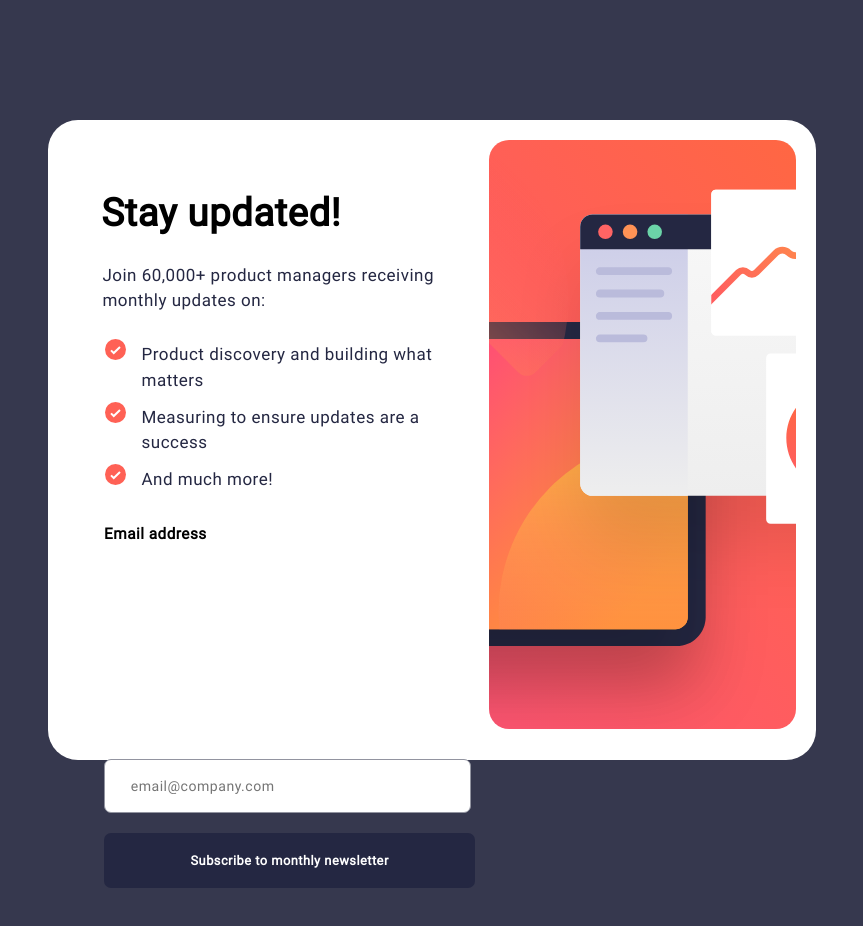
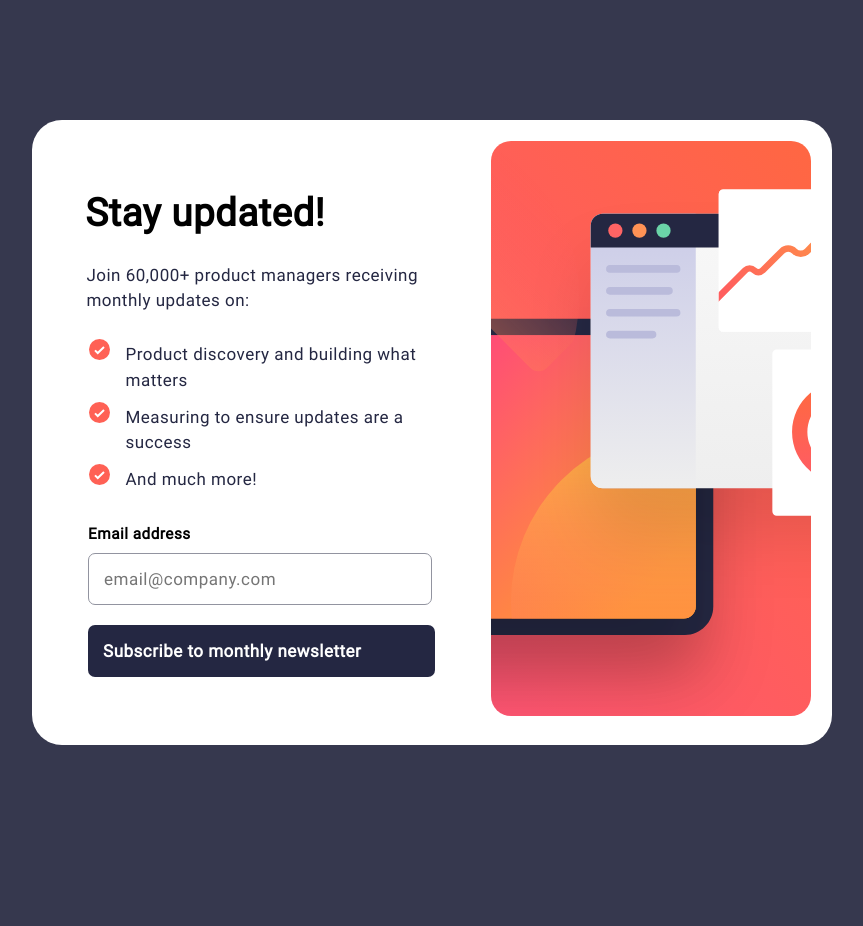
Before and after one commit to hana-chong/newsletter-sign-up-with-success-message-main, a plain HTML site: page index.html in a window 1280 px wide. Shown: the whole page, without its empty margins (208-1071 px from the left). After the commit the page ends 865 px from the top, so only its background shows below. Drawn offline with Linux system fonts and the light colour scheme.

Commit message:
Update style.css

```diff
--- a/style.css
+++ b/style.css
@@ -124,8 +124,8 @@ body {
     background-color: hsl(235, 18%, 26%);
 }
 .container {
-    width:60vw;
-    height: 80vh;
+    width: 800px;
+    height: 625px;
     margin: 15vh auto;
     border-radius: 30px;
 }
@@ -146,11 +146,10 @@ h1{
     font-size: 3vw;
 }
 #email-input {
-    padding:2.25vh 12.5vw 2.25vh 2vw;
+    padding:15px 105px 15px 15px;
     margin: 10px 0 20px;
     border-radius: 7px;
     border: solid hsl(231, 7%, 60%) .75px;
-    font-size: 1.1vw;
 }
 #error {
     display: none;
@@ -161,33 +160,33 @@ h1{
     display: block;
     background-color: hsl(234, 29%, 20%);
     color: white;
-    padding: 2.5vh 6.75vw;
+    padding: 16px 74px 16px 15px;
     border-radius: 7px;
     border: none;
-    font-size: 1vw;
     font-weight: bold;
 }
 /*success desktop*/
 
 .success-content {
-    height: 25vw;
-    width: 25vw;
-    padding: 50px;
+    height: 475px;
+    width: 475px;
 }
 .check-img {
     height:60px;
-    margin-bottom: 15px;
+    margin: 20px;
 }
 .thanks {
-    font-size: 2.75em;
+    font-size: 2.5em;
+    margin: 0 20px;
 }
 .success-txt {
     padding-right: 50px;
     line-height: 1.5em;
+    margin: 0 20px;
 }
 .dismiss-btn {
-    padding: 20px 8vw 20px 8vw;
+    padding: 16.5px 115px;
+    margin: 0 50px;
     font-weight: bold;
     border-radius: 7px;
 }
-}
```
